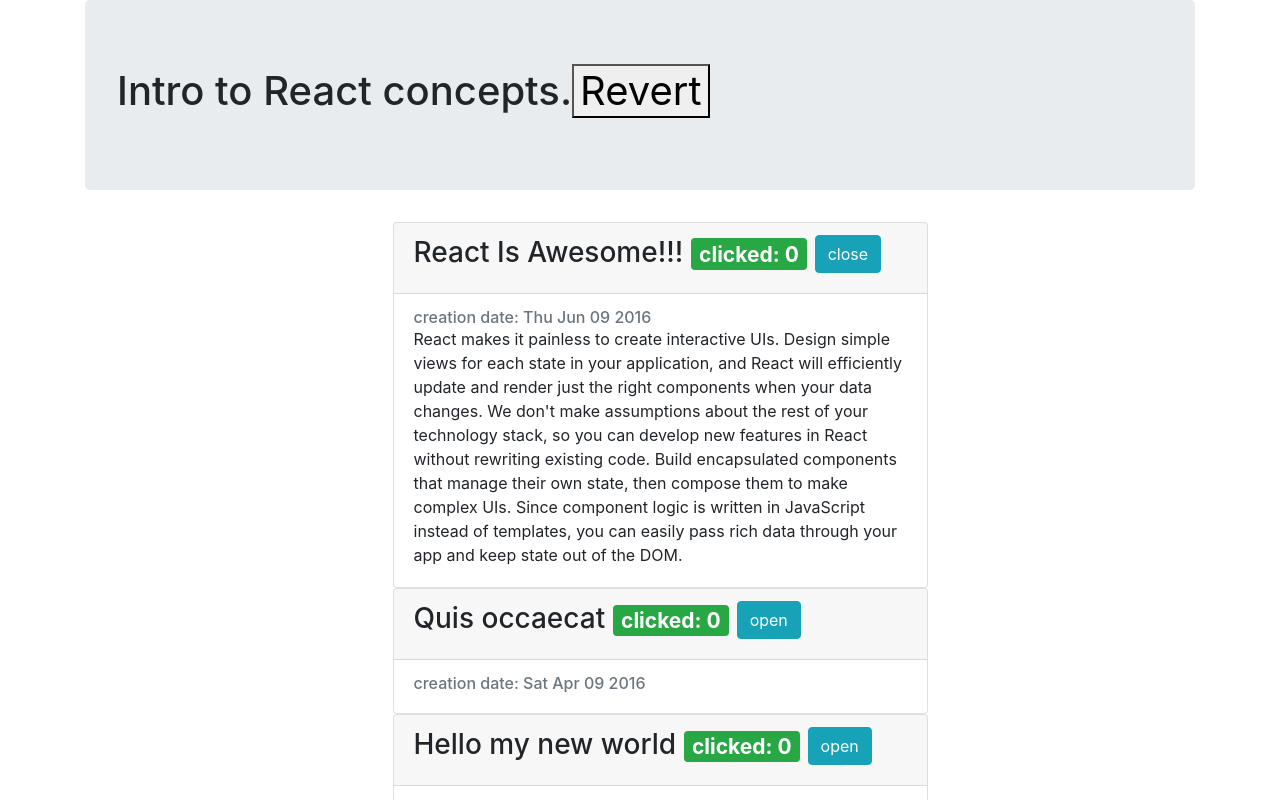
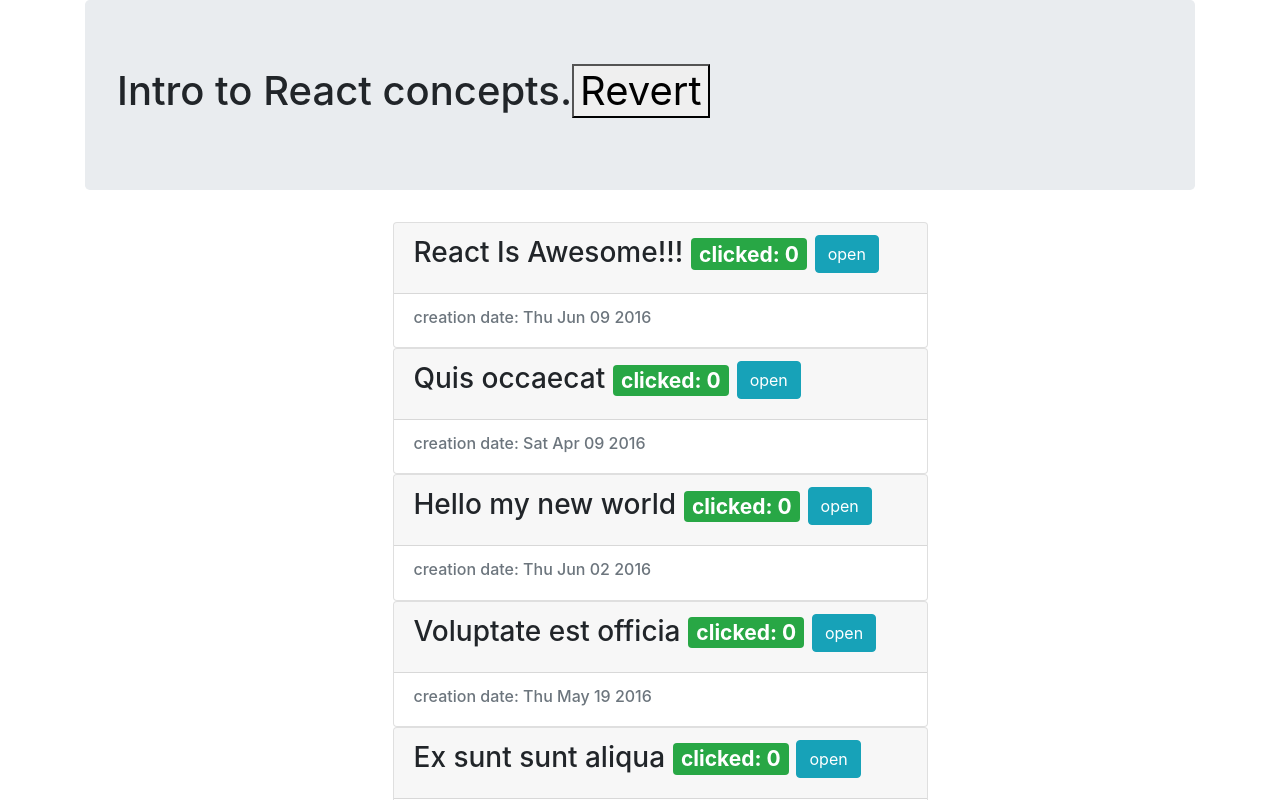
Before and after one commit to BadAllOff/react-essentials, a React (Create React App) app: page / in a window 1280 px wide. Shown: the top 800 px of the page. Built offline with nearby package versions, Linux system fonts and the light colour scheme; the HTML template or start-up script is replaced by a standard one.

Commit message:
Reverse data flow, state-lifting (concept of redux, mobx, rely)

```diff
--- a/src/components/Article.js
+++ b/src/components/Article.js
@@ -10,16 +10,16 @@
 class Article extends PureComponent {
   constructor(props) {
     super(props)
+
     this.state = {
-      isOpen: props.defaultOpen,
       count: 0
     }
   }
   // good place to make server requests
   componentWillMount() {}
   render() {
-    const {article} = this.props
-    const body = this.state.isOpen &&
+    const {article, isOpen, onButtonClick} = this.props
+    const body = isOpen &&
       <p className="card-text">{article.text}</p>
     return (
       <div className="card mx-auto" style={{width: '50%'}}>
@@ -30,8 +30,8 @@
             <span className='badge badge-xs badge-success'>clicked: {this.state.count}</span>
             &nbsp;
             {/* handleClick.bind.this - DON"T do that */}
-            <button onClick={this.handleClick} className='btn btn-info btn-xs'>
-              {this.state.isOpen ? 'close' : 'open'}
+            <button onClick={onButtonClick} className='btn btn-info btn-xs'>
+              {isOpen ? 'close' : 'open'}
             </button>
           </h3>
         </div>
@@ -45,9 +45,9 @@
     );
   }
   handleClick = () => {
-    this.setState({
-      isOpen: !this.state.isOpen
-    })
+    // this.setState({
+    //   isOpen: !this.state.isOpen
+    // })
   }
   incremetnCounter = () => {
     this.setState({
@@ -68,10 +68,11 @@
   // Or, if we bind our state on properties, and now
   // we have to watch changes in properties and maybe
   // to keep state in needed condition
+
   componentWillReceiveProps(nextProps) {
-    if (nextProps.defaultOpen !== this.props.defaultOpen) this.setState({
-      isOpen: nextProps.defaultOpen
-    })
+  //   if (nextProps.defaultOpen !== this.props.defaultOpen) this.setState({
+  //     isOpen: nextProps.defaultOpen
+  //   })
   }
   // shouldComponentUpdate
   // if class extends PureComponent, no need to implement this method
--- a/src/components/ArticleList/index.js
+++ b/src/components/ArticleList/index.js
@@ -3,11 +3,16 @@
 import './style.css'
 
 export default class ArticleList extends PureComponent {
+  state = {
+    openArticleId: null
+  }
   render() {
     const articleElements = this.props.articles.map((article, index) =>
       // key will be local
       <li key={article.id} className='article-list__list__li'>
-        <Article article={article} defaultOpen = {index === 0} />
+        <Article article={article}
+                 isOpen = {this.state.openArticleId === article.id}
+                 onButtonClick = {this.handleClick.bind(this, article.id)}/>
       </li>
     )
     return(
@@ -16,4 +21,8 @@
       </ul>
     )
   }
+
+  handleClick = openArticleId =>this.setState({
+    openArticleId: this.state.openArticleId == openArticleId ? null : openArticleId
+  })
 }
```
Also changed, not shown: 1 other file (tests, documents, lock files or other folders).
